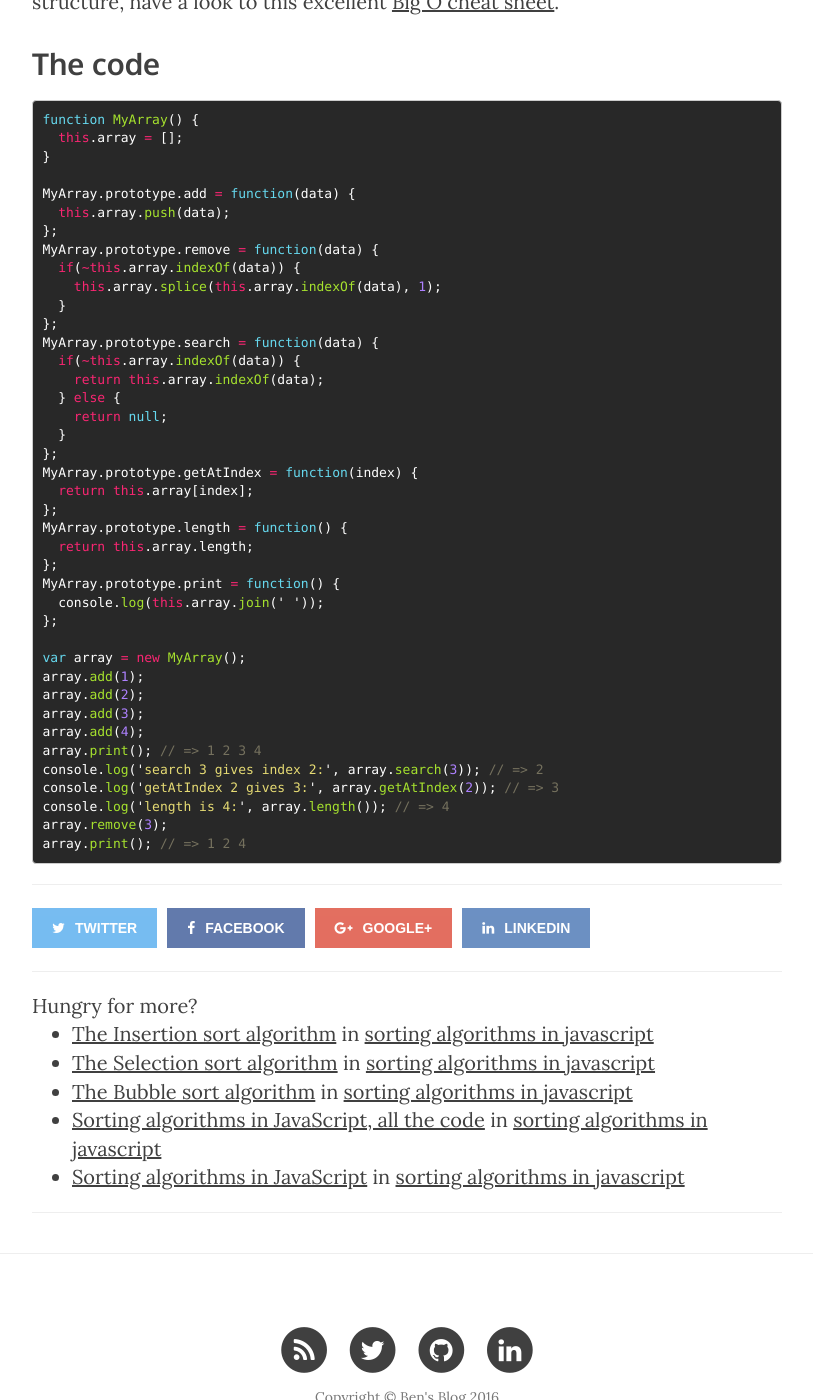
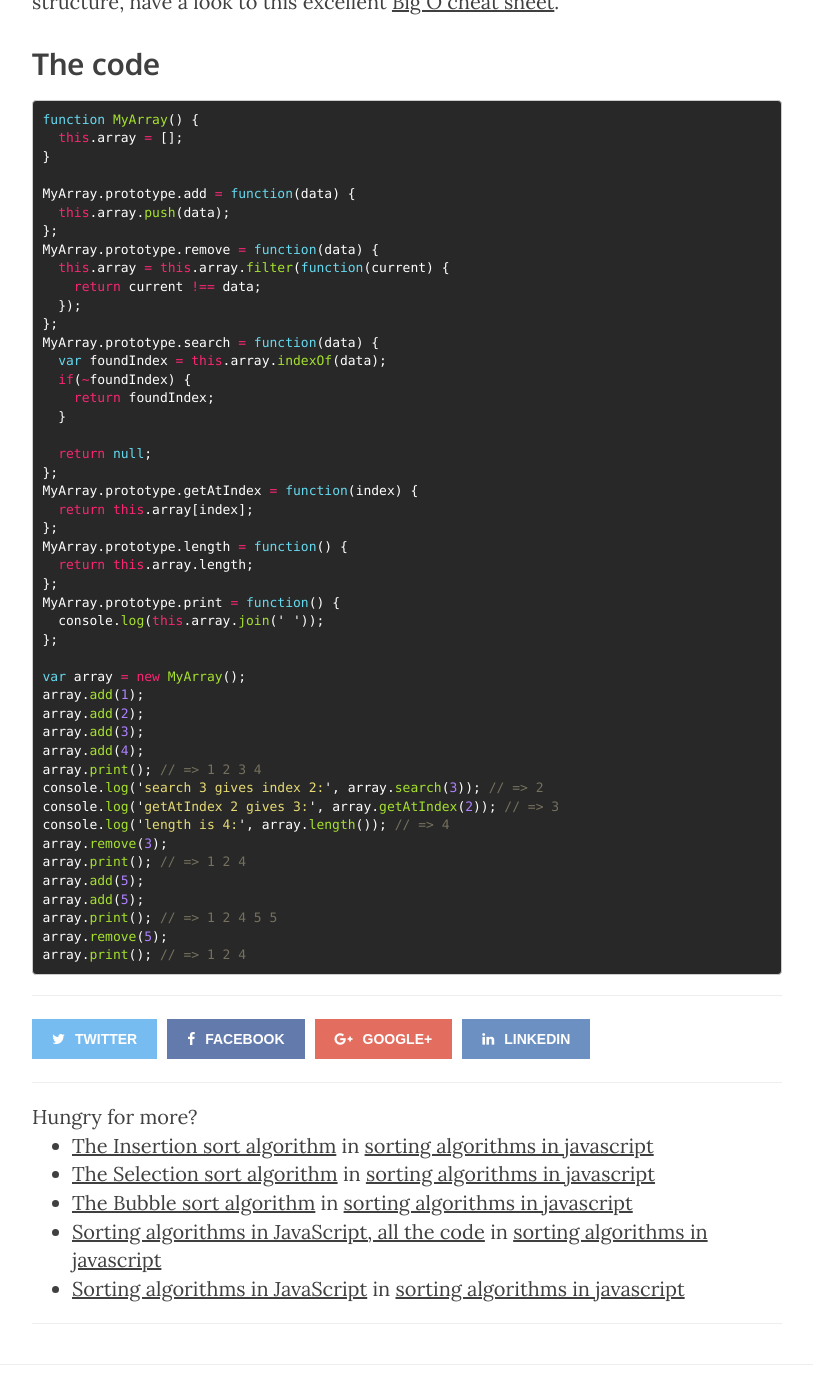
Before and after one commit to benoitvallon/benoitvallon.github.io, a Jekyll site: the page built from _posts/2016-01-12-the-array-data-structure.md, in a window 1280 px wide and 1400 px high, scrolled down 1625 px. Shown: the whole window, without its empty margins (233-1046 px from the left). Built offline with Jekyll 4.4.1, drawn with Linux system fonts in a browser that asks for light colours; nearby versions of some CDN libraries; comment, search, counter and statistics services are not loaded.

Commit message:
Updates array data structure

````diff
--- a/_posts/data-structures-series/array.md
+++ b/_posts/data-structures-series/array.md
@@ -7,16 +7,17 @@ MyArray.prototype.add = function(data) {
   this.array.push(data);
 };
 MyArray.prototype.remove = function(data) {
-  if(~this.array.indexOf(data)) {
-    this.array.splice(this.array.indexOf(data), 1);
-  }
+  this.array = this.array.filter(function(current) {
+    return current !== data;
+  });
 };
 MyArray.prototype.search = function(data) {
-  if(~this.array.indexOf(data)) {
-    return this.array.indexOf(data);
-  } else {
-    return null;
+  var foundIndex = this.array.indexOf(data);
+  if(~foundIndex) {
+    return foundIndex;
   }
+
+  return null;
 };
 MyArray.prototype.getAtIndex = function(index) {
   return this.array[index];
@@ -39,4 +40,9 @@ console.log('getAtIndex 2 gives 3:', array.getAtIndex(2)); // => 3
 console.log('length is 4:', array.length()); // => 4
 array.remove(3);
 array.print(); // => 1 2 4
+array.add(5);
+array.add(5);
+array.print(); // => 1 2 4 5 5
+array.remove(5);
+array.print(); // => 1 2 4
 ```
````
